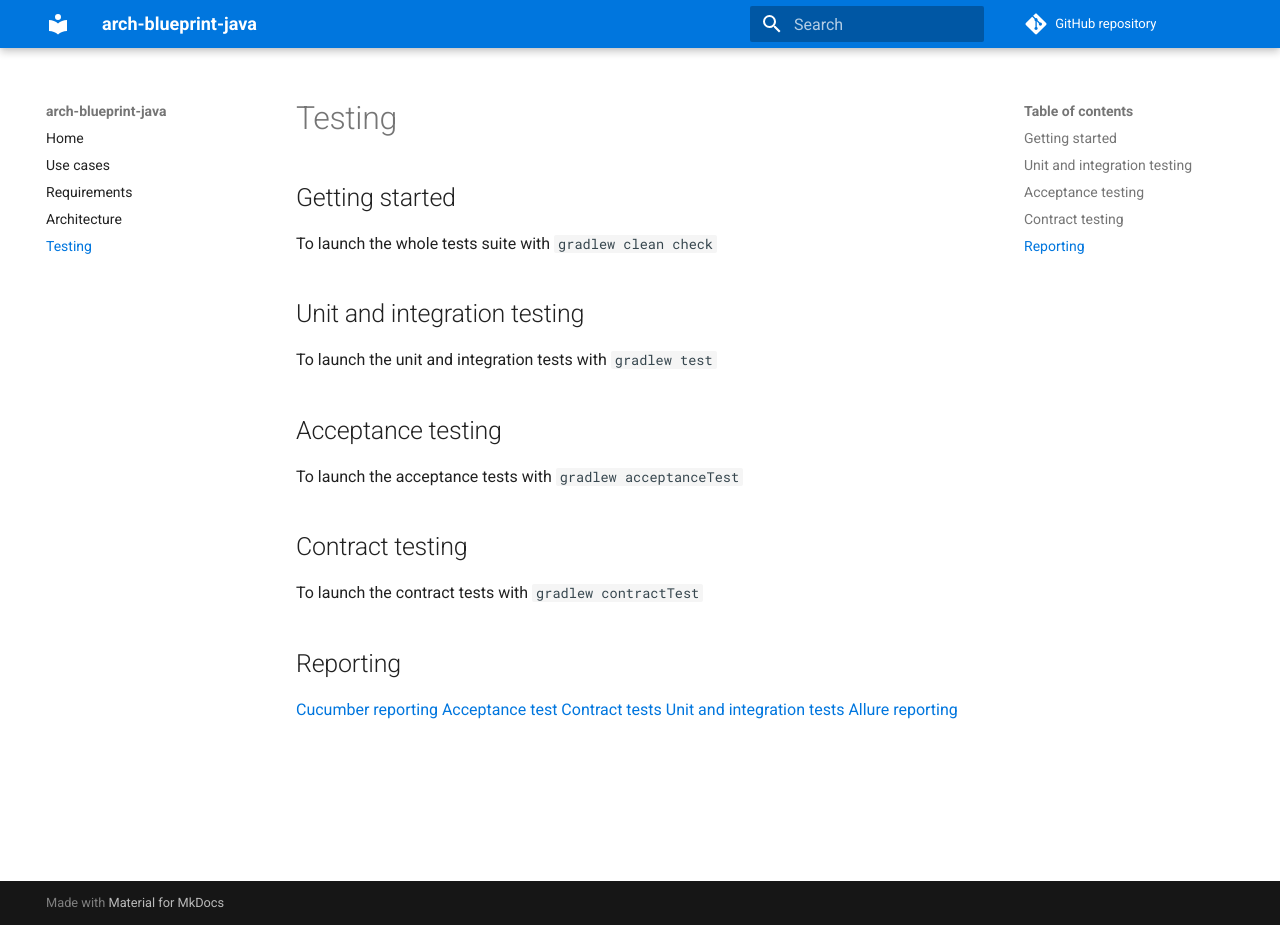
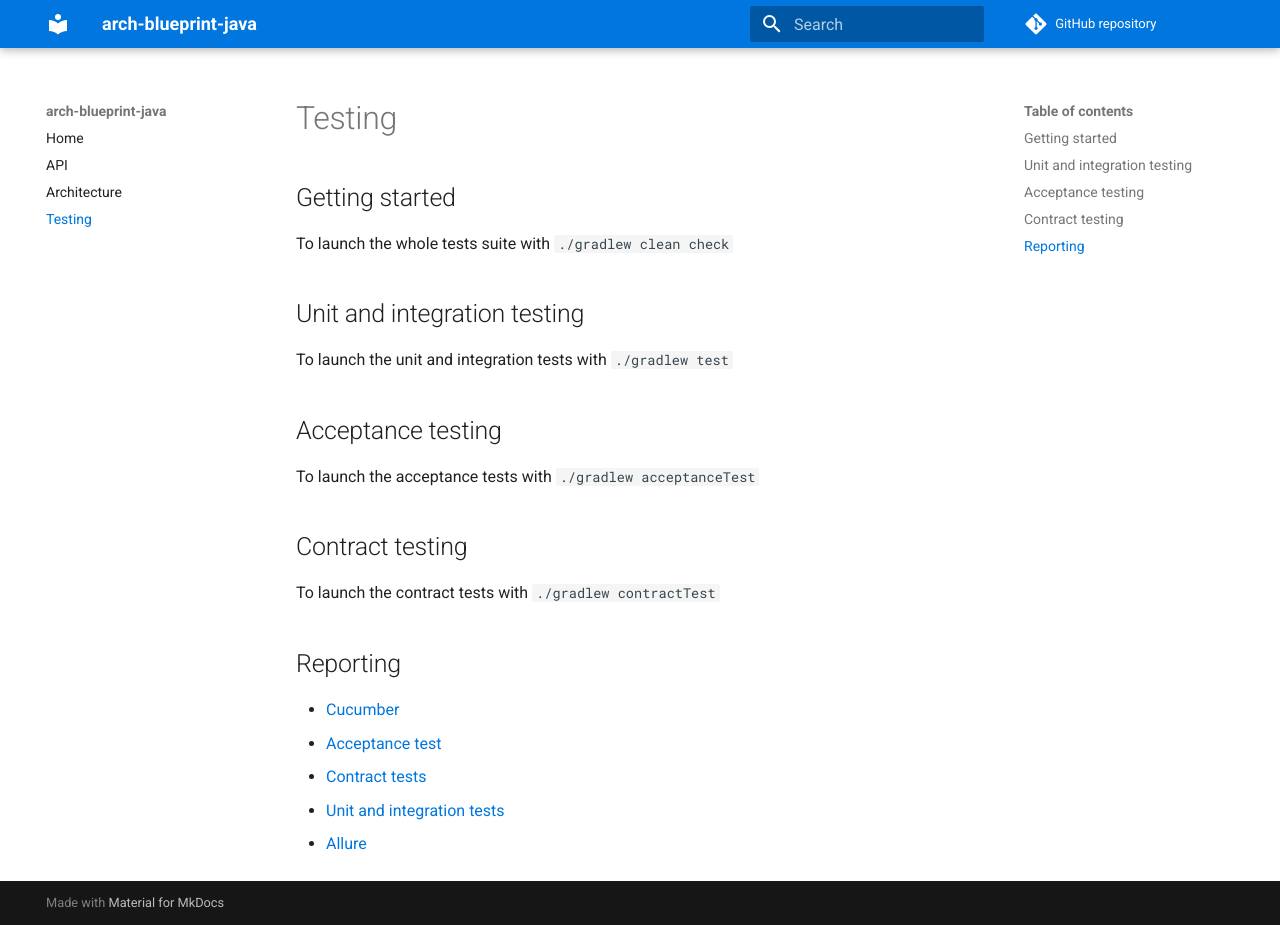
Before and after one commit to vondacho/arch-blueprint-java, an MkDocs documentation site: the page built from doc/tech/testing.md, in a window 1280 px wide and 925 px high. Built offline with MkDocs 1.6.1 and Material for MkDocs 9.7.7, drawn with Linux system fonts in a browser that asks for light colours; comment, search, counter and statistics services are not loaded.

```diff
--- a/doc/tech/testing.md
+++ b/doc/tech/testing.md
@@ -2,24 +2,24 @@
 
 ## Getting started
 
-To launch the whole tests suite with `gradlew clean check`
+To launch the whole tests suite with `./gradlew clean check`
 
 ## Unit and integration testing
 
-To launch the unit and integration tests with `gradlew test`
+To launch the unit and integration tests with `./gradlew test`
 
 ## Acceptance testing
 
-To launch the acceptance tests with `gradlew acceptanceTest`
+To launch the acceptance tests with `./gradlew acceptanceTest`
 
 ## Contract testing
 
-To launch the contract tests with `gradlew contractTest`
+To launch the contract tests with `./gradlew contractTest`
 
 ## Reporting
 
-[Cucumber reporting](https://vondacho.github.io/arch-blueprint-java/reports/tests/cucumber/cucumber.html)
-[Acceptance test](https://vondacho.github.io/arch-blueprint-java/reports/tests/acceptanceTest)
-[Contract tests](https://vondacho.github.io/arch-blueprint-java/reports/tests/contractTest)
-[Unit and integration tests](https://vondacho.github.io/arch-blueprint-java/reports/tests/test)
-[Allure reporting](https://vondacho.github.io/arch-blueprint-java/reports/allure-report)
+- [Cucumber](../reports/tests/cucumber)
+- [Acceptance test](../reports/tests/acceptanceTest)
+- [Contract tests](../reports/tests/contractTest)
+- [Unit and integration tests](../reports/tests/test)
+- [Allure](../reports/tests/allure)
--- a/mkdocs.yml
+++ b/mkdocs.yml
@@ -6,8 +6,7 @@ docs_dir: doc/tech
 
 nav:
   - Home: index.md
-  - Use cases: usecases.md
-  - Requirements: requirements.md
+  - API: api/
   - Architecture: architecture.md
   - Testing: testing.md
 
```
Also changed, not shown: doc/tech/architecture.md (+15 -12 lines), doc/tech/index.md (+2 -1 lines), doc/tech/requirements.md (deleted, +0 -1 lines), doc/tech/usecases.md (deleted, +0 -1 lines), 8 other files.
